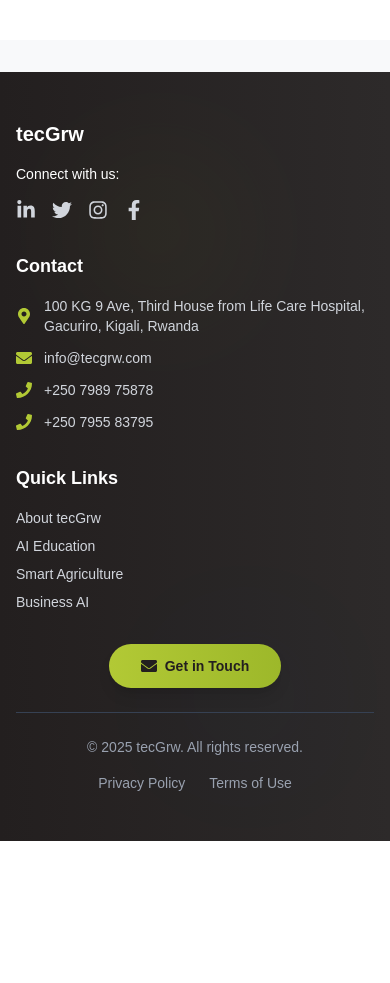
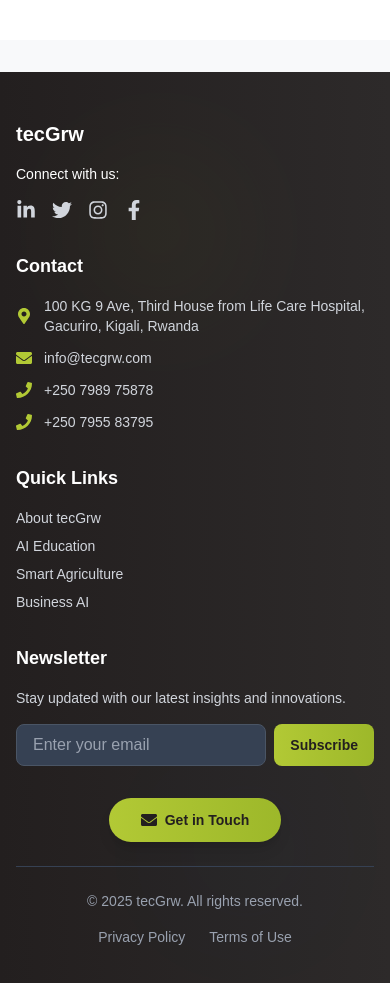
Before and after one commit to tecGrwLtd/tecgrw-website, a Next.js app: page / in a window 390 px wide. Shown: the part 4780-5763 px from the top of the page. Before the commit the page ends 5621 px from the top, so only its background shows below. Built offline with nearby package versions, Linux system fonts and the light colour scheme; no server answers.

Commit message:
refactor(Footer): newsletter

```diff
--- a/src/components/Footer.js
+++ b/src/components/Footer.js
@@ -11,6 +11,8 @@ import {
   FaPhone
 } from 'react-icons/fa';
 
+import NewsLetter from './NewsLetter';
+
 const Footer = () => {
   return (
     <>
@@ -22,7 +24,7 @@ const Footer = () => {
         </div>
 
         <div className="max-w-7xl mx-auto px-4 relative z-10">
-          <div className="grid grid-cols-1 md:grid-cols-3 gap-8 mb-8">
+          <div className="grid grid-cols-1 md:grid-cols-2 lg:grid-cols-4 gap-8 mb-8">
             {/* Company Info */}
             <div className="space-y-4">
               <h3 className="text-xl font-bold text-white  hover:text-[#b2c935] mb-4"><Link href='/'>tecGrw</Link></h3>
@@ -78,12 +80,14 @@ const Footer = () => {
             <div className="space-y-4">
               <h4 className="text-lg font-semibold text-white mb-4">Quick Links</h4>
               <div className="space-y-2 text-sm">
-                <Link href="/our-story" className="block text-gray-300 hover:text-[#b2c935]">About tecGrw</Link>
-                <Link href="/solutions/ai-education" className="block text-gray-300 hover:text-[#b2c935]">AI Education</Link>
-                <Link href="/solutions/smart-agriculture" className="block text-gray-300 hover:text-[#b2c935]">Smart Agriculture</Link>
-                <Link href="/solutions/business-ai" className="block text-gray-300 hover:text-[#b2c935]">Business AI</Link>
+                <Link href="/our-story" className="block text-gray-300 hover:text-[#b2c935] max-w-max">About tecGrw</Link>
+                <Link href="/solutions/ai-education" className="block text-gray-300 hover:text-[#b2c935] max-w-max">AI Education</Link>
+                <Link href="/solutions/smart-agriculture" className="block text-gray-300 hover:text-[#b2c935] max-w-max">Smart Agriculture</Link>
+                <Link href="/solutions/business-ai" className="block text-gray-300 hover:text-[#b2c935] max-w-max">Business AI</Link>
               </div>
             </div>
+            {/* Newsletter */}
+            <NewsLetter />
           </div>
 
           {/* CTA Button - above bottom bar on mobile */}
--- a/src/components/NewsLetter.js
+++ b/src/components/NewsLetter.js
@@ -1,42 +1,90 @@
 "use client";
 
-import { useState } from "react";
+import { useActionState, useState, useEffect } from "react";
+import { toast } from "sonner";
+
+import { emailSubscribe } from "@/actions/email.action";
+
+const initialState = { success: false, message: '' }
 
 const NewsLetter = () => {
-    const [email, setEmail] = useState('');
-    const [submitted, setSubmitted] = useState(false);
+  const [state, formAction, pending] = useActionState(emailSubscribe, initialState);
+  const [email, setEmail] = useState("");
+  const [isSuccess, setIsSuccess] = useState(false);
+
+  useEffect(() => {
+    if (!state.message) return;
+    if (state.success) {
+      setIsSuccess(true);
+      toast.success(state.message);
+      setEmail("");
+      // Reset form and success state after 3 seconds
+      const timer = setTimeout(() => {
+        setIsSuccess(false);
+        const form = document.querySelector('form');
+        form?.reset();
+      }, 3000);
+
+      return () => clearTimeout(timer);
+    } else if (state.success === false) {
+      toast.error(state.message);
+    }
+  }, [state]);
+
+  if (isSuccess) {
     return (
-        <section className="mt-24 max-w-3xl mx-auto px-4 py-16">
-          <h1 className="text-3xl md:text-4xl font-bold mb-4 text-[#095aa3]">Newsletter</h1>
-          <p className="mb-8 text-lg text-[#231f1f]">Subscribe to Tecgrw&apos;s newsletter for the latest updates and insights.</p>
-          <form
-            className="flex flex-col sm:flex-row gap-2 items-center"
-            onSubmit={e => {
-              e.preventDefault();
-              setSubmitted(true);
-            }}
-          >
-            <label htmlFor="newsletter-email" className="sr-only">Email address</label>
+      <div className="space-y-4 min-w-0">
+        <h4 className="text-lg font-semibold text-white mb-4">Newsletter</h4>
+        <div className="flex items-center justify-center py-8">
+          <div className="text-center">
+            <div className="w-16 h-16 mx-auto mb-4 bg-[#b2c935] rounded-full flex items-center justify-center">
+              <svg className="w-8 h-8 text-[#231f1f]" fill="none" stroke="currentColor" viewBox="0 0 24 24">
+                <path strokeLinecap="round" strokeLinejoin="round" strokeWidth={2} d="M5 13l4 4L19 7" />
+              </svg>
+            </div>
+            <p className="text-white font-semibold mb-2">Successfully subscribed!</p>
+            {/* <p className="text-sm text-gray-300">Please check your email for confirmation.</p> */}
+          </div>
+        </div>
+      </div>
+    );
+  }
+
+  return (
+    <div className="space-y-4 min-w-0">
+      <h4 className="text-lg font-semibold text-white mb-4">Newsletter</h4>
+      <p className="text-sm text-gray-300 mb-4">Stay updated with our latest insights and innovations.</p>
+      <form action={formAction} className="flex space-x-2 w-full">
         <input
-              id="newsletter-email"
           type="email"
+          name="email"
+          value={email}
+          placeholder="Enter your email"
+          className="flex-1 px-4 py-2 rounded-lg bg-gray-700 text-white placeholder-gray-400 border border-gray-600 focus:outline-none focus:border-[#b2c935] transition-colors duration-200 min-w-0"
           required
-              placeholder="Your email address"
-              className="px-4 py-2 rounded-full text-[#231f1f] border border-[#e5e7eb] focus:outline-none focus-visible:ring-2 focus-visible:ring-[#b2c935]"
-              autoComplete="email"
-              value={email}
-              onChange={e => setEmail(e.target.value)}
+          disabled={pending}
+          onChange={(e) => setEmail(e.target.value)}
         />
         <button
           type="submit"
-              className="px-6 py-2 rounded-full bg-[#b2c935] text-[#231f1f] font-semibold shadow hover:bg-[#095aa3] hover:text-white transition-colors duration-200 focus:outline-none focus-visible:ring-2 focus-visible:ring-[#095aa3] focus-visible:ring-offset-2"
+          disabled={!email || pending}
+          className="px-4 py-2 rounded-lg bg-gradient-to-r from-[#b2c935] to-[#9db82a] text-[#231f1f] font-semibold text-sm hover:from-[#095aa3] hover:to-[#074a8c] hover:text-white transition-all duration-200 flex-shrink-0 disabled:cursor-not-allowed"
         >
-              Subscribe
+          {pending ? (
+            <div className="flex items-center justify-center gap-2 min-w-[90px]">
+              <svg className="animate-spin h-4 w-4" viewBox="0 0 24 24">
+                <circle className="opacity-25" cx="12" cy="12" r="10" stroke="currentColor" strokeWidth="4" fill="none" />
+                <path className="opacity-75" fill="currentColor" d="M4 12a8 8 0 018-8V0C5.373 0 0 5.373 0 0 12h4zm2 5.291A7.962 7.962 0 014 12H0c0 3.042 1.135 5.824 3 7.938l3-2.647z" />
+              </svg>
+              <span>Sending...</span>
+            </div>
+          ) : (
+            "Subscribe"
+          )}
         </button>
       </form>
-          {submitted && <div className="mt-4 text-green-600 font-semibold">Thank you for subscribing!</div>}
-        </section>
-  )
-}
+    </div>
+  );
+};
 
-export default NewsLetter
+export default NewsLetter;
```
Lines whose indentation alone changed are shown as unchanged.
